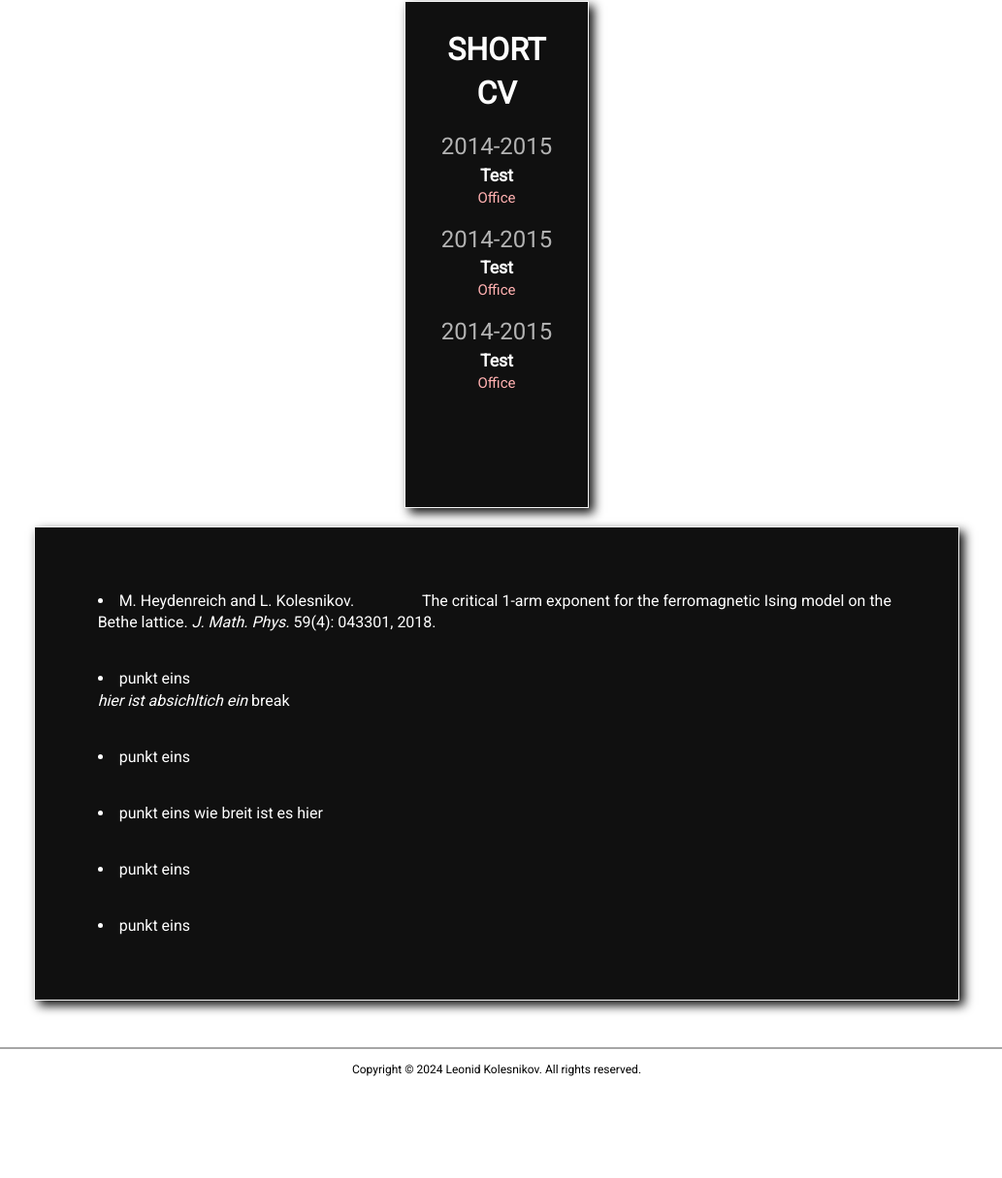
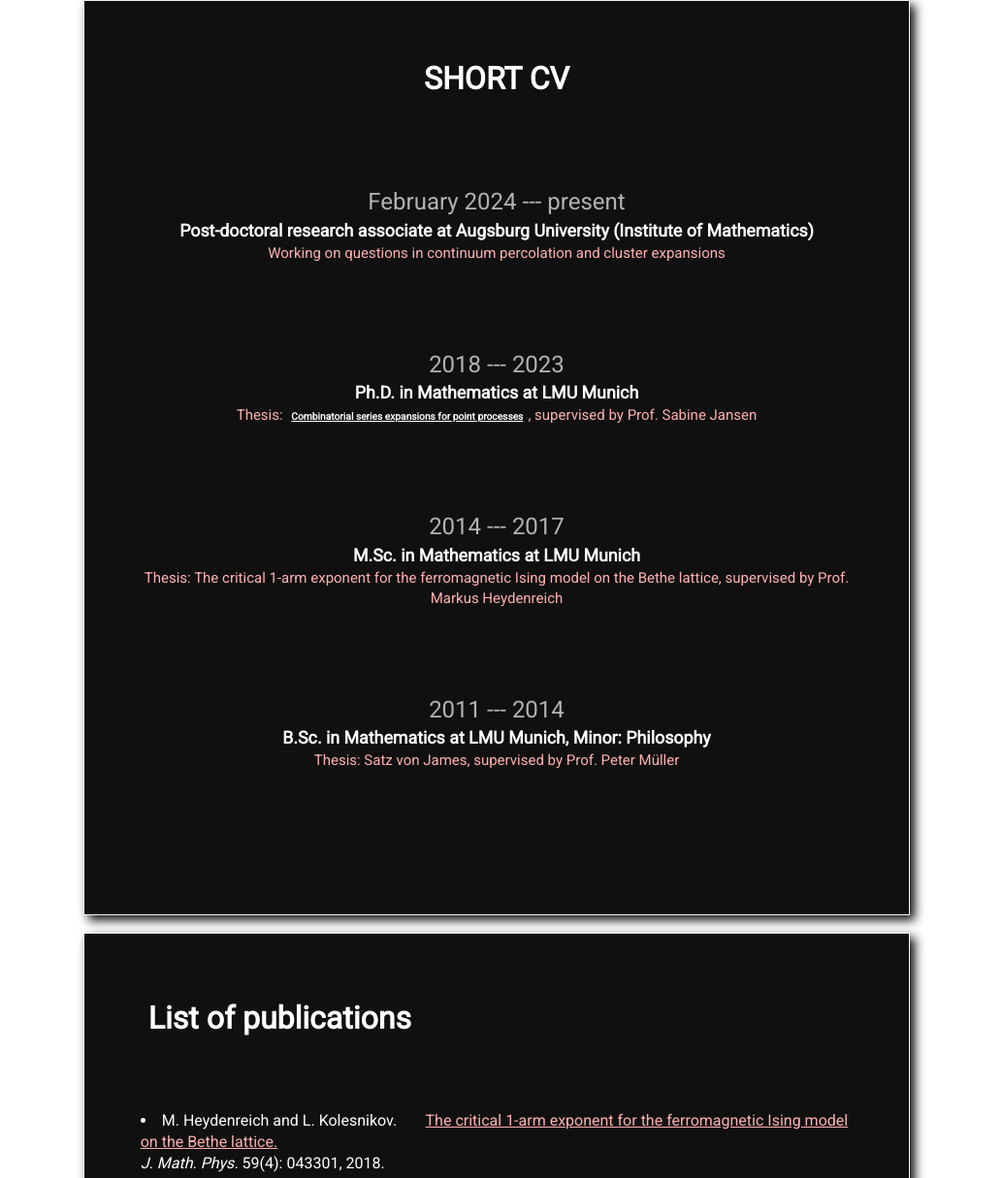
Before and after one commit to leokolesnikov/leokolesnikov.github.io, a plain HTML site: page cv.html in a window 1280 px wide. Shown: the part 170-1385 px from the top of the page at 97% size, without its empty margins (128-1161 px from the left). Before the commit the page ends 1327 px from the top, so only its background shows below. Drawn offline with Linux system fonts and the light colour scheme.

Commit message:
Update cv.html

```diff
--- a/cv.html
+++ b/cv.html
@@ -30,7 +30,7 @@
         <hr />
         <div id="aboutMe">
             <div>
-                <a href="Documents/CV_Kolesnikov.pdf">Download CV</a>
+                <a href="Documents/CV_Kolesnikov.pdf">Download full CV</a>
             </div>
             <div class="div-flex">
                 <div class="col col2">
@@ -38,31 +38,37 @@
                         <div class="container">
                             <h1>Short CV</h1>
                             <ul class="work-list year">
-                                <p>2014-2015</p>
-                                <li><a>Test</a></li>
-                                <li>Office</li>
+                                <p>February 2024 --- present</p>
+                                <li><a>Post-doctoral research associate at Augsburg University (Institute of Mathematics) </a></li>
+                                <li>Working on questions in continuum percolation and cluster expansions</li>
+                            </ul>
+                            <ul class="work-list year">
+                                <p>2018 --- 2023</p>
+                                <li><a>Ph.D. in Mathematics at LMU Munich</a></li>
+                                <li>Thesis: <a  style="font-size:0.8vw" href="https://edoc.ub.uni-muenchen.de/32058/"><u>Combinatorial series expansions for point processes</u></a>, supervised by Prof. Sabine Jansen</li>
                             </ul>
                             <ul class="work-list">
-                                <p>2014-2015</p>
-                                <li><a>Test</a></li>
-                                <li>Office</li>
+                                <p>2014 --- 2017</p>
+                                <li><a>M.Sc. in Mathematics at LMU Munich</a></li>
+                                <li>Thesis: The critical 1-arm exponent for the ferromagnetic Ising model on the Bethe lattice, supervised by Prof. Markus Heydenreich</li>
                             </ul>
                             <ul class="work-list">
-                                <p>2014-2015</p>
-                                <li><a>Test</a></li>
-                                <li>Office</li>
+                                <p>2011 --- 2014</p>
+                                <li><a>B.Sc. in Mathematics at LMU Munich, Minor: Philosophy</a></li>
+                                <li>Thesis: Satz von James, supervised by Prof. Peter Müller</li>
                             </ul>
                         </div>
                     </div>
                 </div>
                 <div class="col col2">
                     <div class="container2" id="publications">
-                        <li>M. Heydenreich and L. Kolesnikov. <a href="Documents/CV_Kolesnikov.pdf"></a>The critical 1-arm exponent for the ferromagnetic Ising model on the Bethe lattice.</a> <i> J. Math. Phys.</i> 59(4): 043301, 2018.</li>
-                        <li>punkt eins <br> <i>hier ist absichltich ein</i> break</li>
-                        <li>punkt eins</li>
-                        <li>punkt eins wie breit ist es hier</li>
-                        <li>punkt eins</li>
-                        <li>punkt eins</li>
+                        <h1 class="container">List of publications</h1>
+                        <!--<p><u>Journal articles</u></p>-->
+                        <li>M. Heydenreich and L. Kolesnikov.<a href="https://doi.org/10.1063/1.5022430"><u>The critical 1-arm exponent for the ferromagnetic Ising model on the Bethe lattice.</u></a> <br><i>J. Math. Phys.</i> 59(4): 043301, 2018.</li>
+                        <li>S. Jansen and L. Kolesnikov. <a href="https://doi.org/10.1007/s10955-022-02992-6"><u>Cluster expansions: Necessary and sufficient convergence conditions.</u></a><br> <i> J. Stat. Phys.</i>, 189(33): 1--47, 2022.</li>
+                        <li>S. Jansen, L. Kolesnikov, and K. Matzke. <a href="https://doi.org/10.1017/apr.2022.22"><u>The direct-connectedness function in the random connection model.</u></a><br> <i>Adv. in Appl. Probab.</i>, 55(1): 179--222, 2023.</li>
+                        <li> S. Jansen and L. Kolesnikov. <a href="https://doi.org/10.37236/11855"><u>Logarithms of Catalan generating functions: A combinatorial approach.</u></a> <br><i> Electron. J. Combin.</i>, 31(1): P1.46, 2024.</li>
+
                     </div>
                 </div>
             </div>
```
